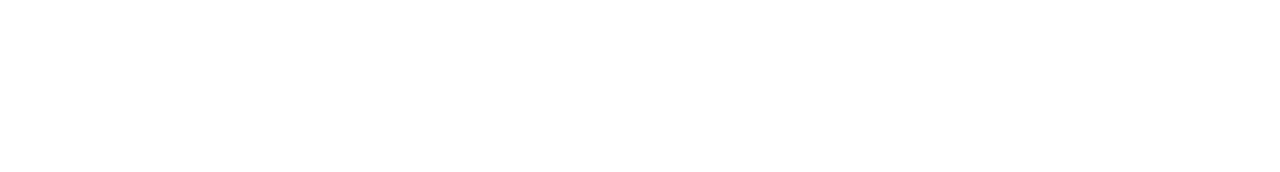
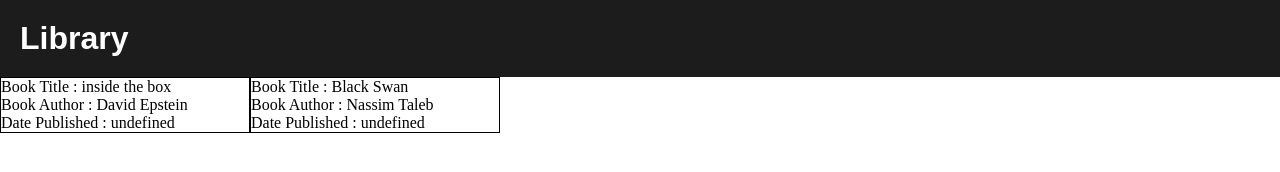
Before and after one commit to shakurah/Library, a plain HTML site: page index.html in a window 1280 px wide. Drawn offline with Linux system fonts and the light colour scheme.

Commit message:
Implement JS functions to display books

```diff
--- a/index.html
+++ b/index.html
@@ -8,6 +8,16 @@
     <script src="script.js" defer></script>
 </head>
 <body>
+    <div class="container">
+        <div class="header">
+            <h1> Library </h1>
+        </div>
+        <div class="books">
+            <div class="card">
+
+            </div>
+        </div>
+    </div>
 
 </body>
 </html>
--- a/script.js
+++ b/script.js
@@ -0,0 +1,39 @@
+const myLibrary = [];
+
+function Book(name, author, datePublished) {
+    this.id =  crypto.randomUUID();
+    this.name = name;
+    this.author =  author;
+    this.Published = datePublished;
+}
+
+function addToLibrary(name, author, datePublished) {
+    let bookObj = {}
+    bookObj =  new Book(name, author, datePublished);
+    myLibrary.unshift(bookObj)
+
+}
+
+addToLibrary("Black Swan", "Nassim Taleb", "2003");
+addToLibrary("inside the box", "David Epstein", "2026");
+
+
+function displayBooks() {
+    const container = document.querySelector(".books");
+    container.innerHTML = "";
+
+
+    for (const book of myLibrary){
+        console.log(book);
+        let bookCard =  document.createElement("div");
+        bookCard.innerHTML = `
+            <p> Book Title :  ${book.name} </p>
+            <p> Book Author :  ${book.author} </p>
+            <p> Date Published :  ${book.datePublished} </p>`
+        bookCard.className = 'card';
+        container.appendChild(bookCard)
+
+    }
+}
+
+displayBooks()
--- a/styles.css
+++ b/styles.css
@@ -0,0 +1,29 @@
+* {
+    box-sizing: border-box;
+    padding: 0;
+    margin: 0;
+}
+.container{
+    display: flex;
+    flex-direction: column;
+    min-height: 100vh;
+}
+.header{
+
+    background-color: #1C1C1C;
+    color: white;
+    padding: 20px;
+    font-family: sans-serif
+
+}
+.books {
+    display: flex;
+    gap: 20px
+    padding: 20px;
+
+}
+
+.card {
+    border: 1px solid black;
+    width: 250px;
+}
```
